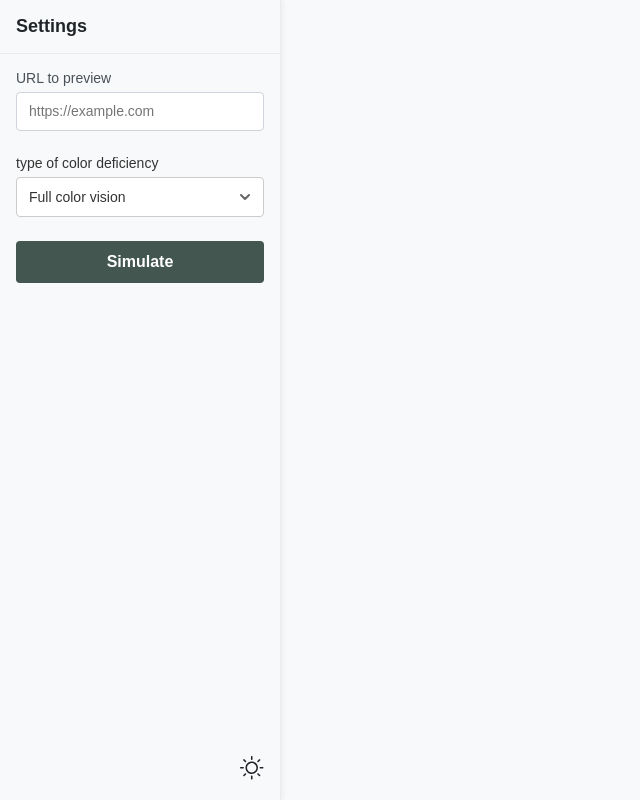
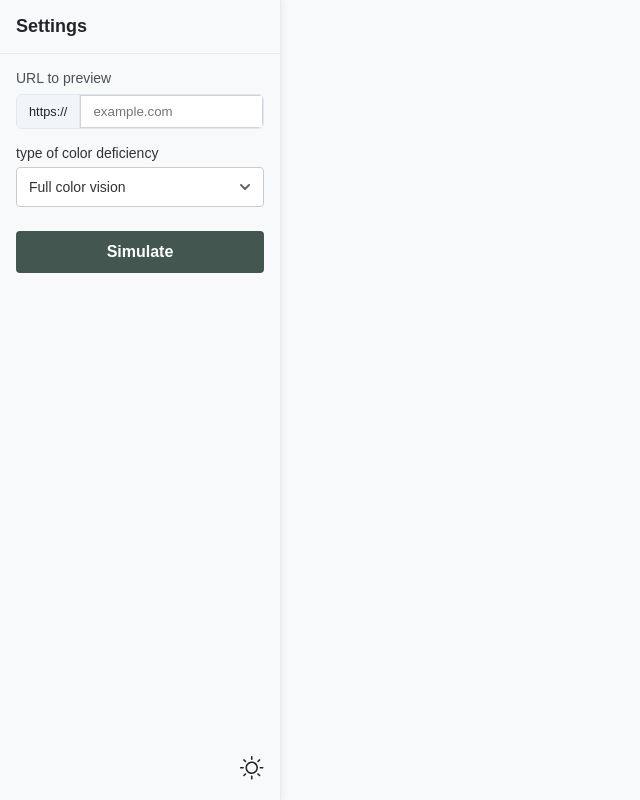
Before and after one commit to TheInclusiveWeb/colour-blindness-simulator, a React (Vite) app: page / in a window 1280 px wide. Shown: the whole page, without its empty margins (0-640 px from the left). Built offline with nearby package versions, Linux system fonts and the light colour scheme.

Commit message:
feat: separates the url input with https pretyped

```diff
--- a/src/App.tsx
+++ b/src/App.tsx
@@ -6,6 +6,7 @@ import Select, { SelectOption } from './components/ui/select/Select';
 import Sun from './assets/sun.svg?react';
 import Moon from './assets/moon.svg?react';
 import Button from './components/ui/button/Button';
+import { UrlInput } from './components/ui/urlInput/UrlInput';
 
 type VisionDisorderOptions = VisionDisorder | 'None'
 
@@ -91,7 +92,7 @@ export default function App() {
 
   const filter = useMemo(() => `${variant.toLowerCase()}-${(strength * 10).toFixed(0)}`, [variant, strength])
   const handleUrlChange = (val: string) => {
-    setUrl(val);
+    setUrl(`https://${val}`);
     if (val.length === 0) setFinalUrl('')
   }
   const startSimulation = () => setFinalUrl(url)
@@ -101,11 +102,10 @@ export default function App() {
   return (
     <div className="app">
       {/* Sidebar component with url, filter for color vision disorder type and strength */}
-      <Sidebar
-        defaultUrl=''
-        onUrlChange={handleUrlChange}
-        onStartSimulation={startSimulation}
-      >
+      <Sidebar>
+        {/* Url input */}
+        <UrlInput value={url} onChange={handleUrlChange} onEnter={startSimulation} ariaLabelledBy="url-section" />
+
         {/* Color blindness type */}
         <Select onChange={(value: VisionDisorderOptions) => setVariant(value)} options={VISION_DISORDER_OPTIONS} value={variant} label='type of color deficiency' />
 
--- a/src/components/ui/sidebar/Sidebar.tsx
+++ b/src/components/ui/sidebar/Sidebar.tsx
@@ -1,5 +1,4 @@
 import type React from "react"
-import { useState, type ChangeEvent } from "react"
 import styles from "./sidebar.module.css"
 
 interface SidebarProps extends React.PropsWithChildren {
@@ -9,18 +8,8 @@ interface SidebarProps extends React.PropsWithChildren {
 }
 
 const Sidebar: React.FC<SidebarProps> = ({
-  defaultUrl = "",
-  onUrlChange,
-  onStartSimulation,
   children
 }) => {
-  const [url, setUrl] = useState(defaultUrl)
-
-  const handleUrlChange = (e: ChangeEvent<HTMLInputElement>) => {
-    setUrl(e.target.value)
-    onUrlChange?.(e.target.value)
-  }
-
   return (
     <aside className={styles.sidebar} aria-label="Color blindness simulator sidebar">
       <header className={styles.header}>
@@ -28,27 +17,7 @@ const Sidebar: React.FC<SidebarProps> = ({
           Settings
         </h2>
       </header>
-
       <div className={styles.content}>
-        <section className={styles.section}>
-          <div className={styles.formGroup}>
-            <label htmlFor="url-input" className={styles.label}>
-              URL to preview
-            </label>
-            <input
-              id="url-input"
-              type="url"
-              className={styles.input}
-              placeholder="https://example.com"
-              value={url}
-              onChange={handleUrlChange}
-              onKeyDown={(e) => {
-                if (e.code === 'Enter') onStartSimulation?.()
-              }}
-              aria-labelledby="url-section"
-            />
-          </div>
-        </section>
         {children}
       </div>
     </aside>
--- a/src/components/ui/sidebar/sidebar.module.css
+++ b/src/components/ui/sidebar/sidebar.module.css
@@ -36,60 +36,6 @@
   padding: 16px;
 }
 
-.section {
-  margin-bottom: 24px;
-}
-
-.sectionTitle {
-  font-size: 14px;
-  font-weight: 600;
-  margin: 0 0 12px 0;
-  color: var(--section-title-color);
-  transition: color 0.3s ease;
-}
-
-.formGroup {
-  margin-bottom: 16px;
-}
-
-.label {
-  display: block;
-  margin-bottom: 6px;
-  font-size: 14px;
-  color: var(--muted-text-color);
-  transition: color 0.3s ease;
-}
-
-.input {
-  width: 100%;
-  padding: 8px 12px;
-  box-sizing: border-box;
-  font-size: 14px;
-  line-height: 1.5;
-  color: var(--text-color);
-  background-color: var(--input-bg);
-  border: 1px solid var(--input-border);
-  border-radius: 4px;
-  background-clip: padding-box;
-  transition:
-    background-color 0.3s ease,
-    color 0.3s ease,
-    border-color 0.3s ease,
-    box-shadow 0.3s ease;
-}
-
-.input:focus {
-  color: var(--text-color);
-  background-color: var(--input-bg);
-  border-color: var(--input-focus-border);
-  outline: 0;
-  box-shadow: 0 0 0 0.2rem var(--input-focus-shadow);
-}
-
-.selectWrapper {
-  width: 100%;
-}
-
 /* Media query for responsive design */
 @media (max-width: 768px) {
   .sidebar {
--- /dev/null
+++ b/src/components/ui/urlInput/UrlInput.tsx
@@ -0,0 +1,71 @@
+"use client"
+
+import type { ChangeEvent, KeyboardEvent } from "react"
+import styles from "./urlInput.module.css"
+
+interface UrlInputProps {
+  id?: string
+  label?: string
+  value: string
+  onChange: (value: string) => void
+  onEnter?: () => void
+  placeholder?: string
+  className?: string
+  labelClassName?: string
+  inputClassName?: string
+  prefixClassName?: string
+  containerClassName?: string
+  required?: boolean
+  disabled?: boolean
+  ariaLabelledBy?: string
+}
+
+export function UrlInput({
+  id = "url-input",
+  label = "URL to preview",
+  value,
+  onChange,
+  onEnter,
+  placeholder = "example.com",
+  className,
+  labelClassName,
+  inputClassName,
+  prefixClassName,
+  containerClassName,
+  required = false,
+  disabled = false,
+  ariaLabelledBy,
+}: UrlInputProps) {
+  // Remove https:// from the value if it exists
+  const sanitizedValue = value.replace(/^https?:\/\//, "")
+  const handleChange = (e: ChangeEvent<HTMLInputElement>) => {
+    // Remove https:// if the user tries to type it
+    const newValue = e.target.value.replace(/^https?:\/\//, "")
+    onChange(newValue)
+  }
+
+  const handleKeyDown = (e: KeyboardEvent<HTMLInputElement>) => {
+    if (e.code === "Enter" && onEnter) onEnter()
+  }
+
+  return (
+    <div className={`${styles.wrapper} ${className || ""}`}>
+      {label && <label htmlFor={id} className={`${styles.label} ${labelClassName || ""}`}>{label}</label>}
+      <div className={`${styles.inputContainer} ${containerClassName || ""}`}>
+        <span className={`${styles.prefix} ${prefixClassName || ""}`}>https://</span>
+        <input
+          id={id}
+          type="text"
+          className={`${styles.input} ${inputClassName || ""}`}
+          placeholder={placeholder}
+          value={sanitizedValue}
+          onChange={handleChange}
+          onKeyDown={handleKeyDown}
+          aria-labelledby={ariaLabelledBy}
+          required={required}
+          disabled={disabled}
+        />
+      </div>
+    </div>
+  )
+}
--- /dev/null
+++ b/src/components/ui/urlInput/urlInput.module.css
@@ -0,0 +1,58 @@
+.wrapper {
+  margin-bottom: 1rem;
+}
+
+.label {
+  display: block;
+  font-size: 0.875rem;
+  font-weight: 500;
+  margin-bottom: 0.5rem;
+  color: var(--muted-text-color);
+}
+
+.inputContainer {
+  display: flex;
+  border: 1px solid #e2e8f0;
+  border-radius: 0.375rem;
+  overflow: hidden;
+}
+
+.inputContainer:focus-within {
+  border-color:  var(--input-focus-border);
+  box-shadow: 0 0 0 2px var(--input-focus-shadow);
+}
+
+.prefix {
+  background-color: #f1f5f9;
+  color: var(--text-color);
+  padding: 0.5rem 0.75rem;
+  border-right: 1px solid #e2e8f0;
+  display: flex;
+  align-items: center;
+  font-size: 0.8rem;
+}
+
+.input {
+  flex: 1;
+  padding: 0.5rem 0.75rem;
+  border: none;
+  outline: none;
+  width: 100%;
+  color: var(--text-color);
+  background-color: var(--input-bg);
+  border: 1px solid var(--input-border);
+  background-clip: padding-box;
+  transition:
+    background-color 0.3s ease,
+    color 0.3s ease,
+    border-color 0.3s ease,
+    box-shadow 0.3s ease;
+}
+
+.input:focus {
+  color: var(--text-color);
+  background-color: var(--input-bg);
+  border-color: var(--input-focus-border);
+  outline: 0;
+  box-shadow: 0 0 0 0.2rem var(--input-focus-shadow);
+}
```
